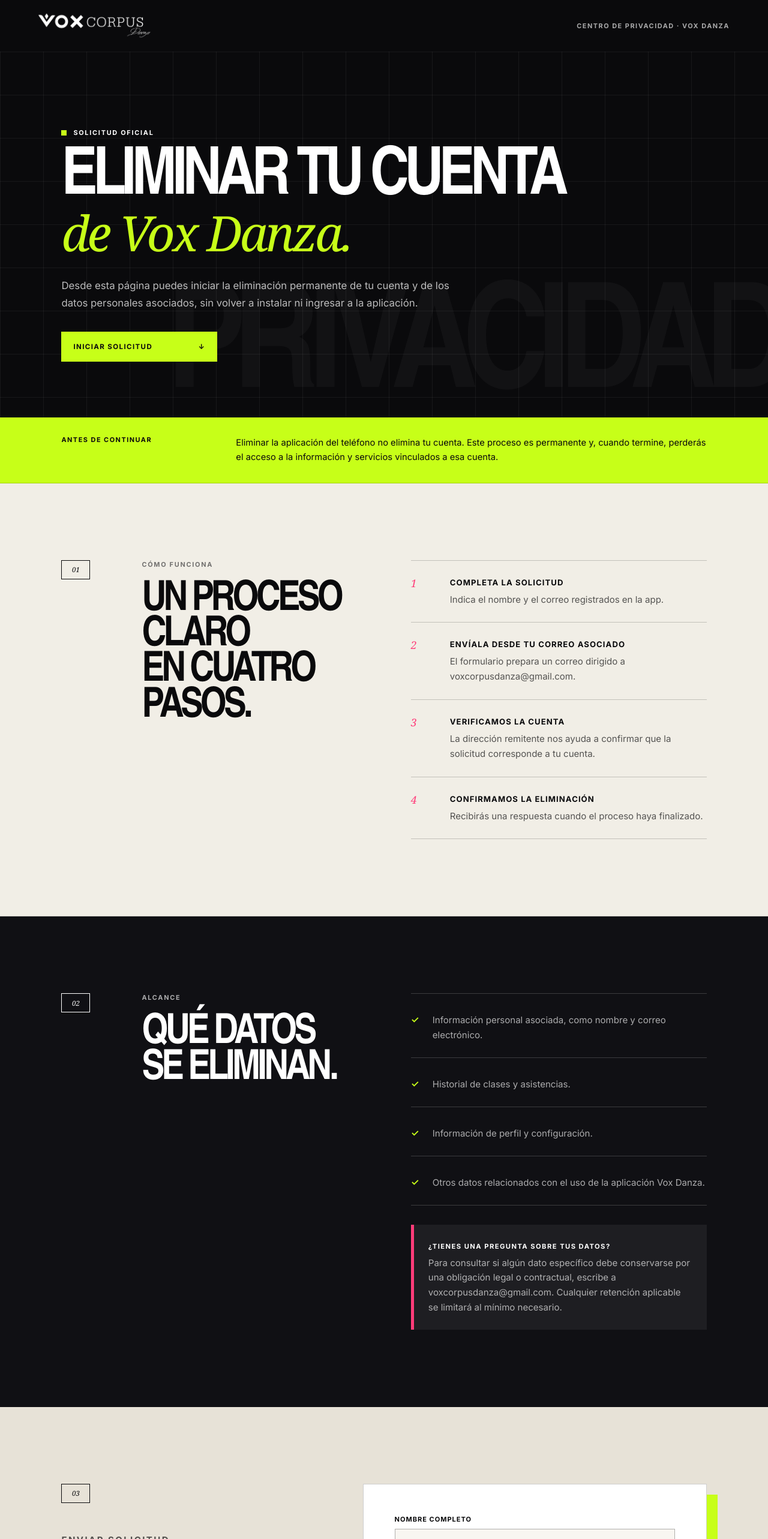
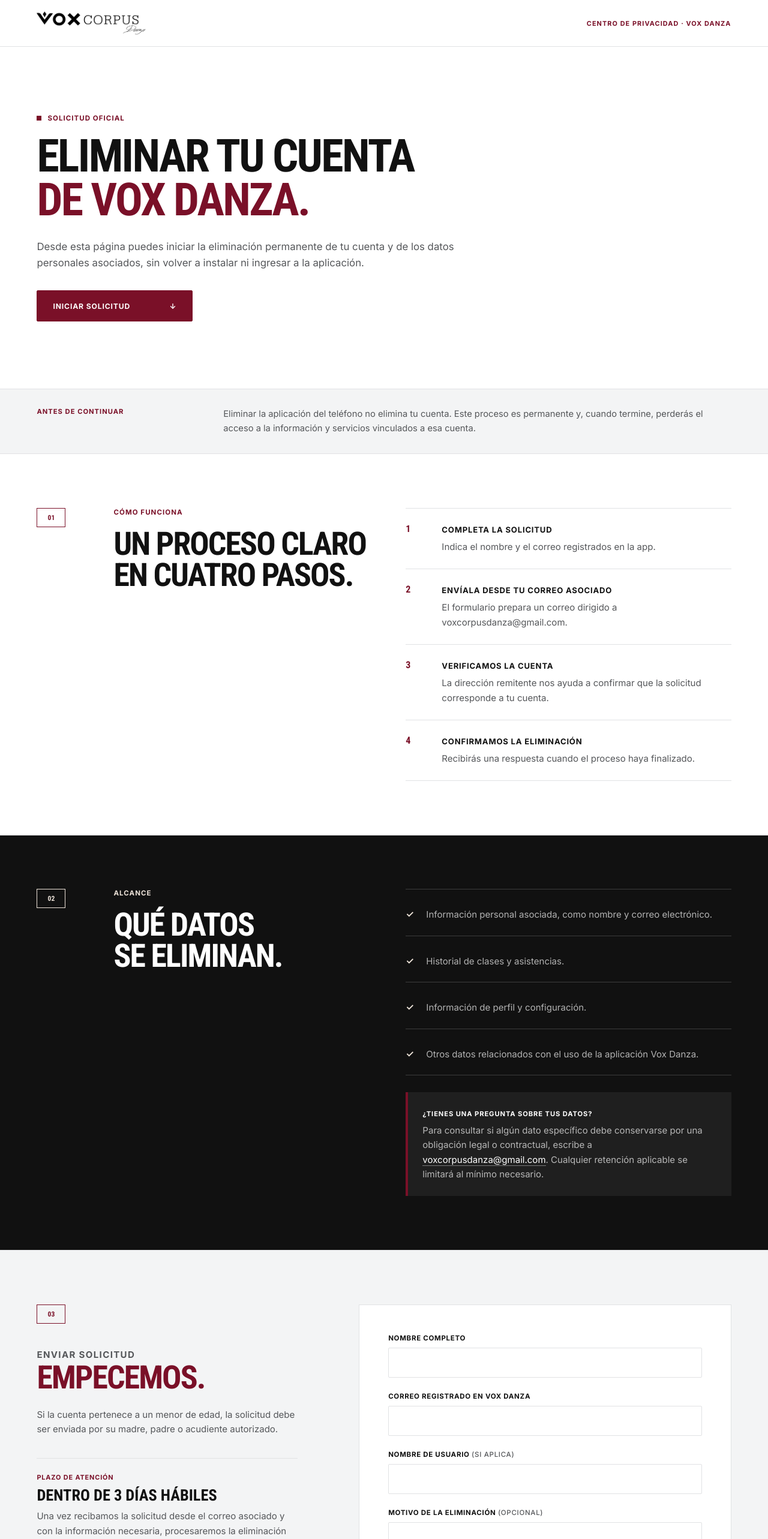
Before and after one commit to cristiansuarezcode-bot/web-vox-corpus-danza, a Next.js app: page /cancelar_cuenta_vox_danza in a window 1280 px wide. Shown: the top 2566 px of the page at 60% size. Built offline with nearby package versions, Linux system fonts and the light colour scheme.

Commit message:
Align the deletion center with the Vox design system

```diff
--- a/app/cancelar_cuenta_vox_danza/page.module.css
+++ b/app/cancelar_cuenta_vox_danza/page.module.css
@@ -1,175 +1,160 @@
 .page {
-  --legal-ink: #0a0a0c;
-  --legal-paper: #f1eee6;
-  --legal-lime: #c7ff18;
-  --legal-pink: #ff3c79;
   min-height: 100vh;
-  background: var(--legal-paper);
-  color: var(--legal-ink);
+  background: var(--color-bg);
+  color: var(--color-text);
+  font-family: var(--font-body);
 }
 
 .header {
-  min-height: 86px;
-  padding: 16px clamp(20px, 5vw, 76px);
+  min-height: 78px;
+  padding: 12px clamp(20px, 4.8vw, 72px);
   display: flex;
   align-items: center;
   justify-content: space-between;
-  border-bottom: 1px solid rgba(10, 10, 12, .18);
-  background: var(--legal-ink);
-  color: white;
+  border-bottom: 1px solid var(--color-border);
+  background: rgba(255, 255, 255, 0.96);
 }
 
 .brand {
   display: flex;
   align-items: center;
-  width: 190px;
-  height: 52px;
+  width: 185px;
+  height: 46px;
   overflow: hidden;
 }
 
-.brand img,
-.footer img {
+.brand img {
   width: 100%;
-  filter: brightness(0) invert(1);
+  filter: brightness(0);
 }
 
 .utility {
-  font-size: .68rem;
-  font-weight: 800;
-  letter-spacing: .14em;
+  color: var(--color-primary);
+  font-size: 0.68rem;
+  font-weight: 700;
+  letter-spacing: 0.1em;
   text-transform: uppercase;
-  color: rgba(255,255,255,.65);
 }
 
 .hero {
-  position: relative;
-  overflow: hidden;
-  min-height: 610px;
-  padding: clamp(82px, 10vw, 145px) clamp(20px, 8vw, 128px) 90px;
-  background:
-    linear-gradient(rgba(255,255,255,.06) 1px, transparent 1px),
-    linear-gradient(90deg, rgba(255,255,255,.06) 1px, transparent 1px),
-    var(--legal-ink);
-  background-size: 72px 72px;
-  color: white;
-}
-
-.hero::after {
-  content: "PRIVACIDAD";
-  position: absolute;
-  right: -1.5%;
-  bottom: -7%;
-  color: rgba(255,255,255,.035);
-  font-family: "Arial Narrow", Arial, sans-serif;
-  font-size: min(19vw, 290px);
-  font-weight: 900;
-  letter-spacing: -.08em;
+  max-width: 1320px;
+  min-height: 520px;
+  margin: 0 auto;
+  padding: clamp(80px, 9vw, 112px) clamp(20px, 4.8vw, 72px);
+  border-bottom: 1px solid var(--color-border);
+  background: var(--color-bg);
 }
 
 .heroLabel,
 .kicker {
-  position: relative;
-  z-index: 1;
   display: flex;
   align-items: center;
-  gap: 11px;
-  margin-bottom: 24px;
-  font-size: .68rem;
-  font-weight: 900;
-  letter-spacing: .16em;
+  gap: 10px;
+  margin-bottom: 20px;
+  color: var(--color-primary);
+  font-size: 0.72rem;
+  font-weight: 700;
+  letter-spacing: 0.09em;
   text-transform: uppercase;
 }
 
 .heroLabel span {
-  width: 9px;
-  height: 9px;
-  background: var(--legal-lime);
+  width: 8px;
+  height: 8px;
+  background: var(--color-primary);
 }
 
 .hero h1,
 .contentSection h2,
 .formIntro h2 {
-  position: relative;
-  z-index: 1;
   margin: 0;
-  font-family: "Arial Narrow", "Helvetica Neue", Arial, sans-serif;
-  font-size: clamp(4rem, 8.6vw, 8.8rem);
-  font-weight: 900;
-  line-height: .86;
-  letter-spacing: -.07em;
+  font-family: var(--font-display);
+  font-weight: 700;
+  letter-spacing: -0.035em;
+  line-height: 0.96;
   text-transform: uppercase;
+}
+
+.hero h1 {
+  max-width: 900px;
+  font-size: clamp(3.5rem, 6vw, 4.75rem);
 }
 
 .hero h1 em {
   display: block;
-  color: var(--legal-lime);
-  font-family: Georgia, "Times New Roman", serif;
-  font-size: .74em;
-  font-weight: 400;
-  line-height: 1;
-  letter-spacing: -.05em;
-  text-transform: none;
+  color: var(--color-primary);
+  font-family: inherit;
+  font-style: normal;
 }
 
 .hero > p {
-  position: relative;
-  z-index: 1;
-  max-width: 650px;
-  margin: 34px 0;
-  color: rgba(255,255,255,.72);
+  max-width: 700px;
+  margin: 28px 0 32px;
+  color: var(--color-text-muted);
   font-size: 1.05rem;
-  line-height: 1.7;
+  line-height: 1.62;
 }
 
 .primaryAction {
-  position: relative;
-  z-index: 1;
   display: inline-flex;
   align-items: center;
   justify-content: space-between;
-  gap: 36px;
+  gap: 32px;
   min-width: 260px;
-  padding: 18px 20px;
-  background: var(--legal-lime);
-  color: var(--legal-ink);
-  font-size: .72rem;
-  font-weight: 900;
-  letter-spacing: .12em;
+  min-height: 52px;
+  padding: 0 26px;
+  border: 1px solid var(--color-primary);
+  border-radius: 2px;
+  background: var(--color-primary);
+  color: var(--color-white);
+  font-size: 0.76rem;
+  font-weight: 700;
+  letter-spacing: 0.07em;
   text-transform: uppercase;
+  transition: background 250ms ease, border-color 250ms ease;
+}
+
+.primaryAction:hover,
+.primaryAction:focus-visible {
+  border-color: var(--color-primary-dark);
+  background: var(--color-primary-dark);
 }
 
 .notice,
 .security {
   display: grid;
-  grid-template-columns: minmax(180px, .32fr) 1fr;
+  grid-template-columns: minmax(180px, 0.32fr) 1fr;
   gap: 40px;
-  padding: 30px clamp(20px, 8vw, 128px);
-  background: var(--legal-lime);
-  border-bottom: 1px solid rgba(10,10,12,.18);
+  padding: 30px max(clamp(20px, 4.8vw, 72px), calc((100vw - 1320px) / 2 + 72px));
+  border-bottom: 1px solid var(--color-border);
+  background: var(--color-section);
 }
 
 .notice strong,
 .security strong {
-  font-size: .68rem;
-  font-weight: 900;
-  letter-spacing: .14em;
+  color: var(--color-primary);
+  font-size: 0.7rem;
+  font-weight: 700;
+  letter-spacing: 0.09em;
   text-transform: uppercase;
 }
 
 .notice p,
 .security p {
   max-width: 870px;
-  font-size: .92rem;
-  line-height: 1.65;
+  color: var(--color-text-muted);
+  font-size: 0.92rem;
+  line-height: 1.6;
 }
 
 .contentSection {
-  position: relative;
+  max-width: 1464px;
+  margin: 0 auto;
+  padding: clamp(72px, 7vw, 112px) clamp(20px, 4.8vw, 72px);
   display: grid;
-  grid-template-columns: 70px minmax(260px, .78fr) 1fr;
-  gap: clamp(28px, 5vw, 80px);
-  padding: clamp(90px, 10vw, 150px) clamp(20px, 8vw, 128px);
-  border-bottom: 1px solid rgba(10,10,12,.18);
+  grid-template-columns: 64px minmax(260px, 0.78fr) 1fr;
+  gap: clamp(28px, 5vw, 72px);
+  border-bottom: 1px solid var(--color-border);
 }
 
 .sectionNumber {
@@ -179,46 +164,43 @@
   justify-content: center;
   width: 48px;
   height: 32px;
-  border: 1px solid currentColor;
-  font-family: Georgia, serif;
-  font-size: .72rem;
-  font-style: italic;
-}
-
-.kicker {
-  color: rgba(10,10,12,.55);
+  border: 1px solid var(--color-primary);
+  color: var(--color-primary);
+  font-family: var(--font-display);
+  font-size: 0.72rem;
+  font-weight: 700;
 }
 
 .contentSection h2,
 .formIntro h2 {
-  font-size: clamp(3rem, 5.4vw, 6rem);
+  font-size: clamp(2.8rem, 4.2vw, 4.3rem);
 }
 
 .steps {
   margin: 0;
   padding: 0;
-  border-top: 1px solid rgba(10,10,12,.2);
+  border-top: 1px solid var(--color-border);
   list-style: none;
 }
 
 .steps li {
   display: grid;
-  grid-template-columns: 45px 1fr;
-  gap: 20px;
-  padding: 25px 0;
-  border-bottom: 1px solid rgba(10,10,12,.2);
+  grid-template-columns: 42px 1fr;
+  gap: 18px;
+  padding: 24px 0;
+  border-bottom: 1px solid var(--color-border);
 }
 
 .steps li > span {
-  color: var(--legal-pink);
-  font-family: Georgia, serif;
-  font-size: 1.1rem;
-  font-style: italic;
+  color: var(--color-primary);
+  font-family: var(--font-display);
+  font-size: 1rem;
+  font-weight: 700;
 }
 
 .steps strong {
-  font-size: .82rem;
-  letter-spacing: .08em;
+  font-size: 0.82rem;
+  letter-spacing: 0.06em;
   text-transform: uppercase;
 }
 
@@ -228,102 +210,116 @@
 .formIntro > p,
 .deadline p {
   margin: 8px 0 0;
-  color: rgba(10,10,12,.68);
-  font-size: .94rem;
-  line-height: 1.65;
+  color: var(--color-text-muted);
+  font-size: 0.94rem;
+  line-height: 1.62;
 }
 
 .dataSection {
-  background: #101014;
-  color: white;
+  max-width: 1600px;
+  background: var(--color-text);
+  color: var(--color-white);
 }
 
 .dataSection .kicker,
+.dataSection .sectionNumber {
+  color: var(--color-warm);
+}
+
+.dataSection .sectionNumber {
+  border-color: var(--color-warm);
+}
+
 .dataSection .dataCopy li,
 .dataSection .retentionNote p {
-  color: rgba(255,255,255,.65);
+  color: rgba(255, 255, 255, 0.68);
 }
 
 .dataCopy ul {
   margin: 0;
   padding: 0;
+  border-top: 1px solid rgba(255, 255, 255, 0.18);
   list-style: none;
-  border-top: 1px solid rgba(255,255,255,.18);
 }
 
 .dataCopy li {
   position: relative;
-  padding: 24px 0 24px 36px;
-  border-bottom: 1px solid rgba(255,255,255,.18);
+  padding: 22px 0 22px 34px;
+  border-bottom: 1px solid rgba(255, 255, 255, 0.18);
 }
 
 .dataCopy li::before {
   content: "✓";
   position: absolute;
   left: 0;
-  color: var(--legal-lime);
-  font-weight: 900;
+  color: var(--color-warm);
+  font-weight: 700;
 }
 
 .retentionNote {
-  margin-top: 32px;
+  margin-top: 28px;
   padding: 24px;
-  border-left: 5px solid var(--legal-pink);
-  background: rgba(255,255,255,.06);
+  border-left: 4px solid var(--color-primary);
+  background: rgba(255, 255, 255, 0.06);
 }
 
 .retentionNote strong {
-  font-size: .7rem;
-  letter-spacing: .13em;
+  font-size: 0.7rem;
+  letter-spacing: 0.08em;
   text-transform: uppercase;
+}
+
+.retentionNote a {
+  color: var(--color-white);
+  border-bottom: 1px solid rgba(255, 255, 255, 0.4);
 }
 
 .formSection {
   display: grid;
-  grid-template-columns: minmax(280px, .7fr) 1fr;
-  gap: clamp(50px, 8vw, 120px);
-  padding: clamp(90px, 10vw, 150px) clamp(20px, 8vw, 128px);
-  background: #e7e2d7;
+  grid-template-columns: minmax(280px, 0.7fr) 1fr;
+  gap: clamp(48px, 8vw, 112px);
+  padding: clamp(72px, 7vw, 112px) max(clamp(20px, 4.8vw, 72px), calc((100vw - 1320px) / 2));
+  background: var(--color-section);
   scroll-margin-top: 20px;
 }
 
 .formIntro .sectionNumber {
-  margin-bottom: 50px;
+  margin-bottom: 40px;
 }
 
 .formIntro h2 {
-  margin-bottom: 28px;
-  color: var(--legal-pink);
+  margin-bottom: 24px;
+  color: var(--color-primary);
 }
 
 .deadline {
-  margin-top: 44px;
-  padding-top: 25px;
-  border-top: 1px solid rgba(10,10,12,.25);
+  margin-top: 36px;
+  padding-top: 24px;
+  border-top: 1px solid var(--color-border);
 }
 
 .deadline span {
   display: block;
-  font-size: .67rem;
-  font-weight: 900;
-  letter-spacing: .14em;
+  color: var(--color-primary);
+  font-size: 0.68rem;
+  font-weight: 700;
+  letter-spacing: 0.08em;
   text-transform: uppercase;
 }
 
 .deadline strong {
   display: block;
   margin-top: 8px;
-  font-family: Georgia, serif;
-  font-size: 1.75rem;
-  font-style: italic;
-  font-weight: 400;
+  font-family: var(--font-display);
+  font-size: 1.65rem;
+  font-weight: 700;
+  text-transform: uppercase;
 }
 
 .form {
-  padding: clamp(28px, 4vw, 54px);
-  background: white;
-  border: 1px solid rgba(10,10,12,.2);
-  box-shadow: 18px 18px 0 var(--legal-lime);
+  padding: clamp(24px, 4vw, 48px);
+  border: 1px solid var(--color-border);
+  background: var(--color-white);
 }
 
 .field {
@@ -333,40 +329,42 @@
 .field label {
   display: block;
   margin-bottom: 9px;
-  font-size: .69rem;
-  font-weight: 900;
-  letter-spacing: .09em;
+  font-size: 0.72rem;
+  font-weight: 700;
+  letter-spacing: 0.06em;
   text-transform: uppercase;
 }
 
 .field label span {
-  color: rgba(10,10,12,.48);
-  font-weight: 600;
+  color: var(--color-text-muted);
+  font-weight: 500;
 }
 
 .field input,
 .field select,
 .field textarea {
   width: 100%;
-  border: 1px solid rgba(10,10,12,.3);
-  border-radius: 0;
-  background: #f8f6f1;
-  color: var(--legal-ink);
+  min-height: 50px;
+  padding: 14px 15px;
+  border: 1px solid var(--color-border);
+  border-radius: 2px;
+  background: var(--color-white);
+  color: var(--color-text);
   font: inherit;
-  font-size: .96rem;
-  padding: 14px 15px;
+  font-size: 0.96rem;
 }
 
 .field textarea {
+  min-height: 120px;
   resize: vertical;
 }
 
 .field input:focus,
 .field select:focus,
 .field textarea:focus {
-  outline: 3px solid var(--legal-lime);
+  border-color: var(--color-primary);
+  outline: 2px solid var(--color-primary);
   outline-offset: 1px;
-  border-color: var(--legal-ink);
 }
 
 .consent {
@@ -374,9 +372,9 @@
   grid-template-columns: 20px 1fr;
   gap: 12px;
   align-items: start;
-  margin: 30px 0;
-  color: rgba(10,10,12,.72);
-  font-size: .82rem;
+  margin: 28px 0;
+  color: var(--color-text-muted);
+  font-size: 0.82rem;
   line-height: 1.5;
 }
 
@@ -384,77 +382,79 @@
   width: 18px;
   height: 18px;
   margin: 1px 0 0;
-  accent-color: var(--legal-pink);
+  accent-color: var(--color-primary);
 }
 
 .submit {
   display: flex;
   align-items: center;
   justify-content: space-between;
-  gap: 25px;
+  gap: 24px;
   width: 100%;
-  min-height: 58px;
-  padding: 15px 18px;
-  border: 0;
-  border-radius: 0;
-  background: var(--legal-ink);
-  color: white;
-  font-size: .72rem;
-  font-weight: 900;
-  letter-spacing: .1em;
+  min-height: 52px;
+  padding: 14px 24px;
+  border: 1px solid var(--color-primary);
+  border-radius: 2px;
+  background: var(--color-primary);
+  color: var(--color-white);
+  font-size: 0.74rem;
+  font-weight: 700;
+  letter-spacing: 0.07em;
   text-align: left;
   text-transform: uppercase;
+  transition: background 250ms ease, border-color 250ms ease;
 }
 
 .submit:hover,
 .submit:focus-visible {
-  background: var(--legal-pink);
+  border-color: var(--color-primary-dark);
+  background: var(--color-primary-dark);
 }
 
 .formPrivacy {
-  margin: 22px 0 0;
-  color: rgba(10,10,12,.55);
-  font-size: .75rem;
+  margin: 20px 0 0;
+  color: var(--color-text-muted);
+  font-size: 0.75rem;
   line-height: 1.55;
 }
 
 .status {
   min-height: 20px;
   margin: 12px 0 0;
-  color: #215c14;
-  font-size: .78rem;
+  color: var(--color-primary);
+  font-size: 0.78rem;
   font-weight: 700;
   line-height: 1.5;
 }
 
 .security {
-  background: var(--legal-pink);
-  color: white;
+  background: var(--color-warm);
 }
 
 .footer {
   display: grid;
   grid-template-columns: 1fr 1fr;
   gap: 40px;
-  padding: 60px clamp(20px, 8vw, 128px);
-  background: var(--legal-ink);
-  color: white;
+  padding: 56px max(clamp(20px, 4.8vw, 72px), calc((100vw - 1320px) / 2));
+  background: var(--color-text);
+  color: var(--color-white);
 }
 
 .footer > div:first-child {
-  max-width: 310px;
+  max-width: 330px;
 }
 
 .footer img {
   width: 210px;
+  filter: brightness(0) invert(1);
 }
 
 .footer p,
 .footer span {
   display: block;
-  margin: 18px 0 0;
-  color: rgba(255,255,255,.54);
-  font-size: .75rem;
+  margin: 16px 0 0;
+  color: rgba(255, 255, 255, 0.58);
+  font-size: 0.75rem;
   line-height: 1.6;
 }
 
@@ -467,11 +467,11 @@
 }
 
 .footer a {
-  border-bottom: 1px solid var(--legal-lime);
-  color: var(--legal-lime);
-  font-size: .7rem;
-  font-weight: 900;
-  letter-spacing: .12em;
+  border-bottom: 1px solid rgba(255, 255, 255, 0.45);
+  color: var(--color-white);
+  font-size: 0.7rem;
+  font-weight: 700;
+  letter-spacing: 0.08em;
   padding-bottom: 5px;
   text-transform: uppercase;
 }
@@ -493,26 +493,32 @@
 
 @media (max-width: 640px) {
   .header {
-    min-height: 72px;
+    min-height: 70px;
   }
 
   .brand {
-    width: 145px;
+    width: 150px;
+    height: 38px;
   }
 
   .utility {
-    max-width: 135px;
-    font-size: .56rem;
+    max-width: 145px;
+    font-size: 0.56rem;
     text-align: right;
   }
 
   .hero {
-    min-height: 560px;
-    padding-top: 86px;
+    min-height: auto;
+    padding-top: 72px;
+    padding-bottom: 64px;
   }
 
   .hero h1 {
-    font-size: clamp(3.4rem, 17vw, 5rem);
+    font-size: clamp(3rem, 14vw, 4.1rem);
+  }
+
+  .primaryAction {
+    width: 100%;
   }
 
   .notice,
@@ -533,12 +539,11 @@
 
   .contentSection h2,
   .formIntro h2 {
-    font-size: clamp(3rem, 14vw, 4.3rem);
+    font-size: clamp(2.7rem, 12vw, 3.5rem);
   }
 
   .form {
-    padding: 26px 20px;
-    box-shadow: 9px 9px 0 var(--legal-lime);
+    padding: 24px 20px;
   }
 
   .footer {
@@ -554,6 +559,6 @@
 @media (prefers-reduced-motion: reduce) {
   .page * {
     scroll-behavior: auto !important;
-    transition-duration: .01ms !important;
+    transition-duration: 0.01ms !important;
   }
 }
```
